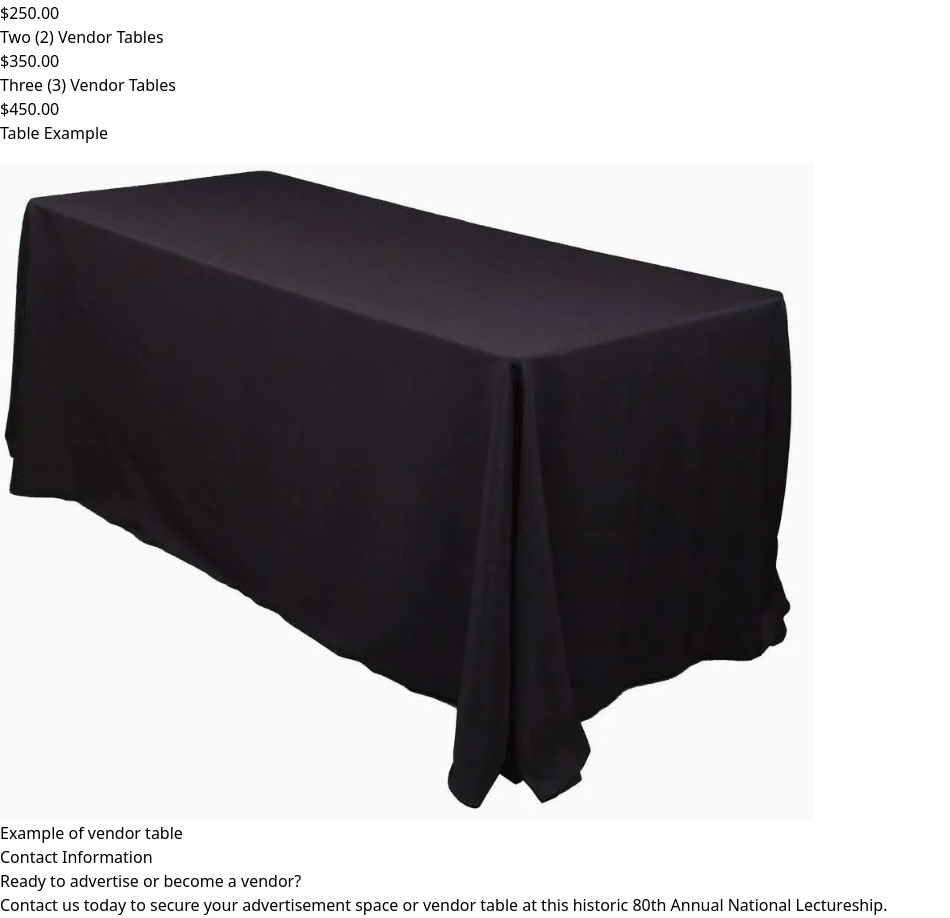
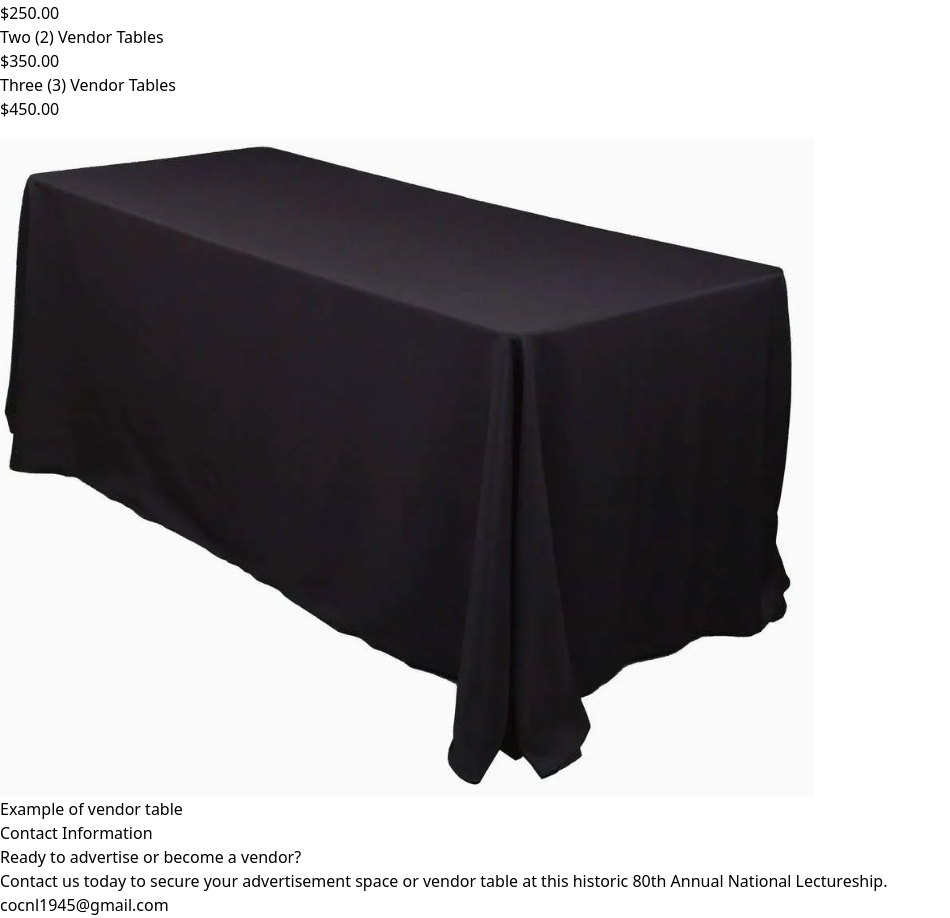
Before and after one commit to whitneesmith/cocnl-80th-annual-lectureship2, a React (Vite) app: page /vendors in a window 1280 px wide. Shown: the part 863-1781 px from the top of the page, without its empty margins (0-950 px from the left). Built offline with nearby package versions, Linux system fonts and the light colour scheme.

Commit message:
Update Vendors.tsx

```diff
--- a/src/pages/Vendors.tsx
+++ b/src/pages/Vendors.tsx
@@ -141,7 +141,6 @@ const Vendors = () => {
 
                   {/* Table Example Image */}
                   <div className="space-y-4">
-                    <h4 className="text-lg font-semibold text-slate-800">Table Example</h4>
                     <div className="bg-gray-100 rounded-lg overflow-hidden">
                       <img
                         src="/vendor-table-black.png"
```
